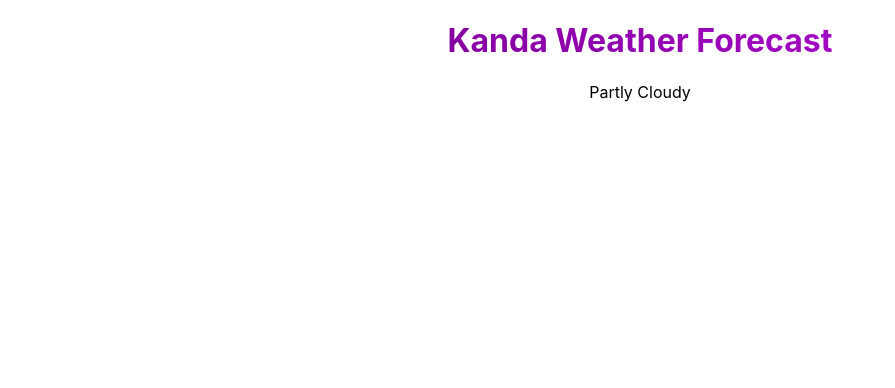
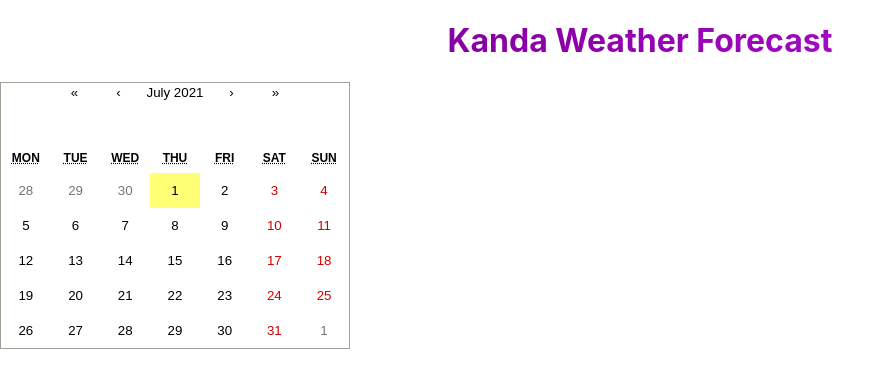
Before and after one commit to Raunak-Singh-Inventor/kanda-weather-forecast, a React (Create React App) app: page / in a window 1280 px wide. Shown: the top 388 px of the page, without its empty margins (0-895 px from the left). Built offline with nearby package versions, Linux system fonts and the light colour scheme.

Commit message:
added calendar and check to see if date is in records?

```diff
--- a/package.json
+++ b/package.json
@@ -7,6 +7,7 @@
     "@testing-library/react": "^11.1.0",
     "@testing-library/user-event": "^12.1.10",
     "react": "^17.0.2",
+    "react-calendar": "^3.4.0",
     "react-dom": "^17.0.2",
     "react-scripts": "4.0.3",
     "web-vitals": "^1.0.1"
--- a/src/App.js
+++ b/src/App.js
@@ -1,5 +1,7 @@
 import { useEffect, useState } from "react";
 import raw_forecasts from "../src/data/forecasts.txt";
+import Calendar from "react-calendar";
+import "./CustomCalender.css";
 import "./App.css";
 
 function App() {
@@ -60,7 +62,44 @@ function App() {
       <div className="App">
         <header className="App-header">
           <h1 className="title">Kanda Weather Forecast</h1>
-          <p>{forecasts[3].Condition}</p>
+          <Calendar
+            onChange={(date) => {
+              let stringDate = String(date);
+              console.log(stringDate);
+              for (var i = 0; i < forecasts.length; i++) {
+                if (
+                  stringDate.includes(
+                    String(forecasts[i].Date)
+                      .replace(",", "")
+                      .replace("January", "Jan")
+                      .replace("February", "Feb")
+                      .replace("March", "Mar")
+                      .replace("April", "Apr")
+                      .replace("June", "Jun")
+                      .replace("July", "Jul")
+                      .replace("August", "Aug")
+                      .replace("September", "Sep")
+                      .replace("October", "Oct")
+                      .replace("November", "Nov")
+                      .replace("December", "Dec")
+                      .replace(" 1 ", " 01 ")
+                      .replace(" 2 ", " 02 ")
+                      .replace(" 3 ", " 03 ")
+                      .replace(" 4 ", " 04 ")
+                      .replace(" 5 ", " 05 ")
+                      .replace(" 6 ", " 06 ")
+                      .replace(" 7 ", " 07 ")
+                      .replace(" 8 ", " 08 ")
+                      .replace(" 9 ", " 09 ")
+                  ) === true
+                ) {
+                  console.log("Bingo");
+                } else {
+                  console.log("No record available");
+                }
+              }
+            }}
+          />
         </header>
       </div>
     );
--- /dev/null
+++ b/src/CustomCalender.css
@@ -0,0 +1,118 @@
+.react-calendar {
+  width: 350px;
+  max-width: 100%;
+  background: white;
+  border: 1px solid #a0a096;
+  font-family: Arial, Helvetica, sans-serif;
+  line-height: 1.125em;
+}
+.react-calendar--doubleView {
+  width: 700px;
+}
+.react-calendar--doubleView .react-calendar__viewContainer {
+  display: flex;
+  margin: -0.5em;
+}
+.react-calendar--doubleView .react-calendar__viewContainer > * {
+  width: 50%;
+  margin: 0.5em;
+}
+.react-calendar,
+.react-calendar *,
+.react-calendar *:before,
+.react-calendar *:after {
+  -moz-box-sizing: border-box;
+  -webkit-box-sizing: border-box;
+  box-sizing: border-box;
+}
+.react-calendar button {
+  margin: 0;
+  border: 0;
+  outline: none;
+}
+.react-calendar button:enabled:hover {
+  cursor: pointer;
+}
+.react-calendar__navigation {
+  height: 44px;
+  margin-bottom: 1em;
+}
+.react-calendar__navigation button {
+  min-width: 44px;
+  background: none;
+}
+.react-calendar__navigation button:enabled:hover,
+.react-calendar__navigation button:enabled:focus {
+  background-color: #e6e6e6;
+}
+.react-calendar__navigation button[disabled] {
+  background-color: #f0f0f0;
+}
+.react-calendar__month-view__weekdays {
+  text-align: center;
+  text-transform: uppercase;
+  font-weight: bold;
+  font-size: 0.75em;
+}
+.react-calendar__month-view__weekdays__weekday {
+  padding: 0.5em;
+}
+.react-calendar__month-view__weekNumbers {
+  font-weight: bold;
+}
+.react-calendar__month-view__weekNumbers .react-calendar__tile {
+  display: flex;
+  align-items: center;
+  justify-content: center;
+  font-size: 0.75em;
+  padding: calc(0.75em / 0.75) calc(0.5em / 0.75);
+}
+.react-calendar__month-view__days__day--weekend {
+  color: #d10000;
+}
+.react-calendar__month-view__days__day--neighboringMonth {
+  color: #757575;
+}
+.react-calendar__year-view .react-calendar__tile,
+.react-calendar__decade-view .react-calendar__tile,
+.react-calendar__century-view .react-calendar__tile {
+  padding: 2em 0.5em;
+}
+.react-calendar__tile {
+  max-width: 100%;
+  text-align: center;
+  padding: 0.75em 0.5em;
+  background: none;
+}
+.react-calendar__tile:disabled {
+  background-color: #f0f0f0;
+}
+.react-calendar__tile:enabled:hover,
+.react-calendar__tile:enabled:focus {
+  background-color: #e6e6e6;
+}
+.react-calendar__tile--now {
+  background: #ffff76;
+}
+.react-calendar__tile--now:enabled:hover,
+.react-calendar__tile--now:enabled:focus {
+  background: #ffffa9;
+}
+.react-calendar__tile--hasActive {
+  background: #76baff;
+}
+.react-calendar__tile--hasActive:enabled:hover,
+.react-calendar__tile--hasActive:enabled:focus {
+  background: #a9d4ff;
+}
+.react-calendar__tile--active {
+  background: #006edc;
+  color: white;
+}
+.react-calendar__tile--active:enabled:hover,
+.react-calendar__tile--active:enabled:focus {
+  background: #1087ff;
+}
+.react-calendar--selectRange .react-calendar__tile--hover {
+  background-color: #e6e6e6;
+}
```
Also changed, not shown: 1 other file (tests, documents, lock files or other folders).
